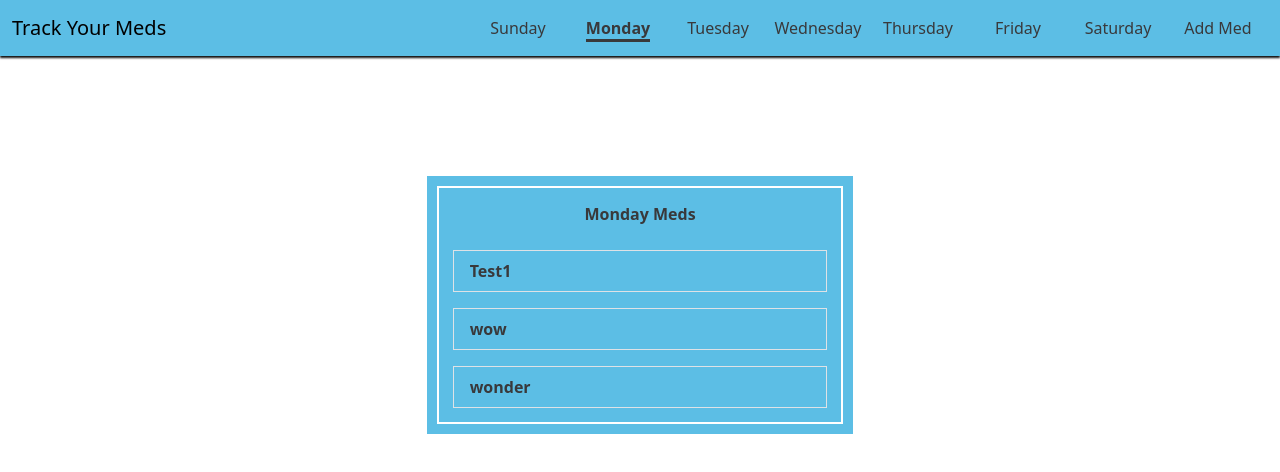
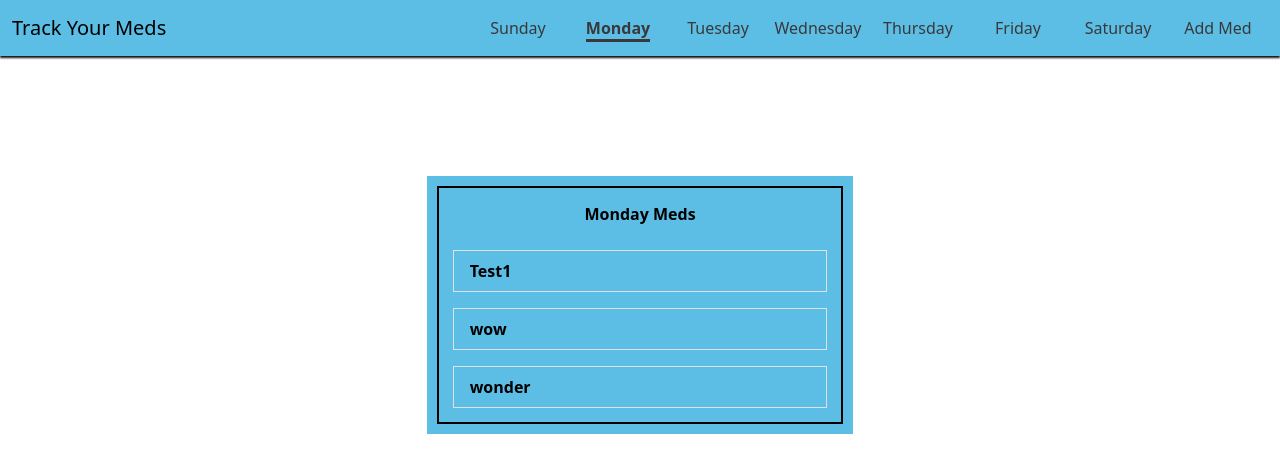
Before and after one commit to pdimaano/med-tracker, a React (Create React App) app: page /monday in a window 1280 px wide. Shown: the top 472 px of the page. Built offline with nearby package versions, Linux system fonts and the light colour scheme; data requests are answered from the project's data file.

Commit message:
changed border color

```diff
--- a/src/MedList.css
+++ b/src/MedList.css
@@ -1,15 +1,15 @@
 .card {
     background-color: #5cbee5;
-    color: #39393b;
+    color: #000000;
     border: 10px solid #5cbee5;
-    box-shadow: inset 0 0 0 2px #ffffff;
+    box-shadow: inset 0 0 0 2px #000000;
     box-sizing: border-box;
 }
 
 .list-group a {
     margin-top: 1rem;
     text-decoration: none;
-    color: #39393b;
+    color: #000000;
 }
 
 .list-group a:hover {
@@ -25,7 +25,7 @@
 .list-group-item {
     background-color: transparent;
     font-weight: bold;
-    color: #39393b;
+    color: #000000;
 }
 
 .list-group-item:hover {
@@ -33,7 +33,7 @@
 }
 
 .inner-border {
-    border: 20px solid #101010;
-    box-shadow: inset 0 0 0 10px #ffffff;
+    border: 20px solid #000000;
+    box-shadow: inset 0 0 0 10px #000000;
     box-sizing: border-box;
 }
```
